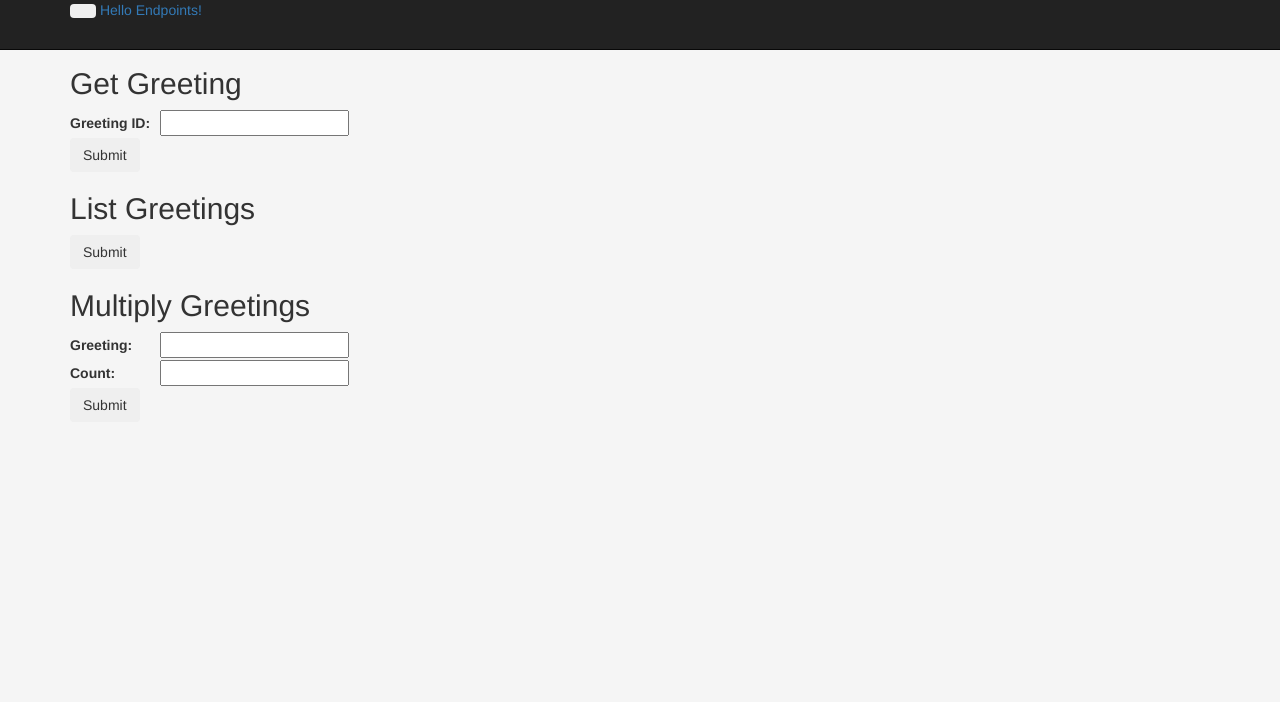
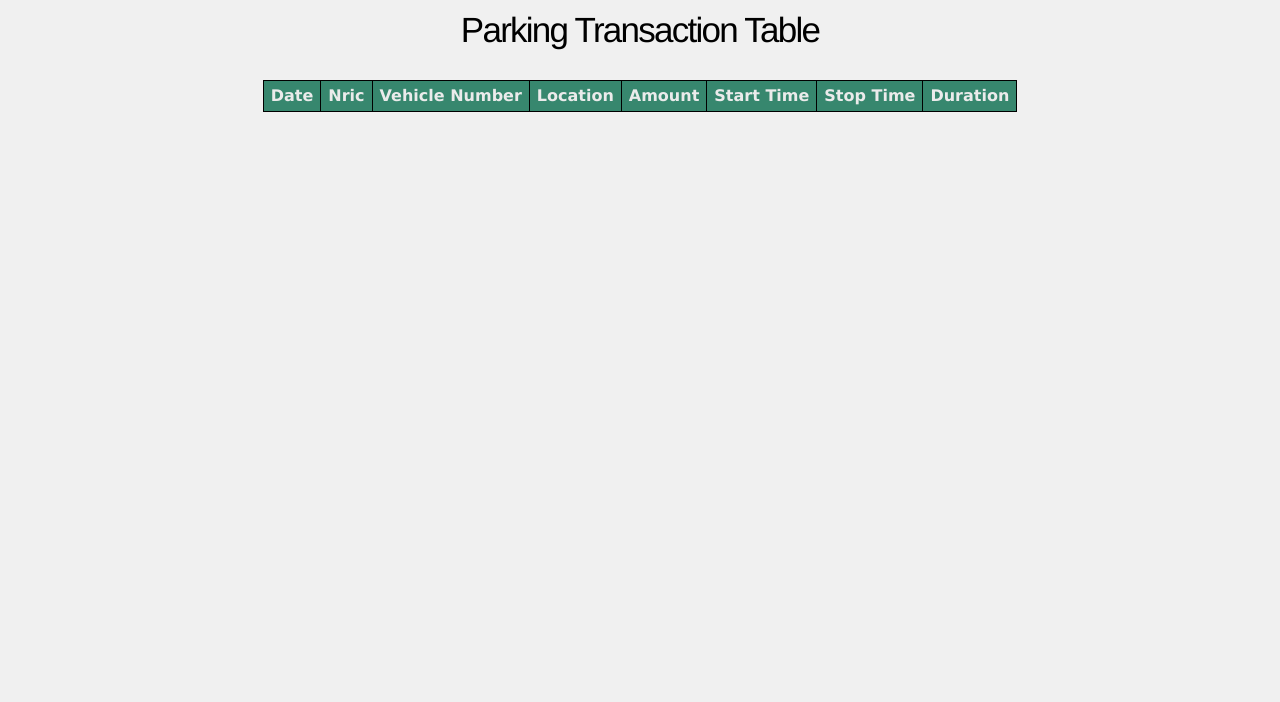
Before and after one commit to suneelmurthy/sgvehiclepark, a Python web app: template templates/index.html in a window 1280 px wide. Shown: the top 702 px of the page. Before the commit the page ends 411 px from the top, so only its background shows below. Run offline with Jinja, Linux system fonts and the light colour scheme; the template is opened without the code that fills it, so the values that code supplies are empty; some libraries are stand-ins or nearby versions.

Commit message:
initial revision

```diff
--- a/static/js/style.css
+++ b/static/js/style.css
@@ -16,7 +16,7 @@ html, body, div, span, applet, object, iframe, h1, h2, h3, h4, h5, h6, p, blockq
 }
 html { height: 101%; }
 body {
-  background: #f0f0f0 url('images/bg.gif');
+  background: #f0f0f0;
   font-family: 'Helvetica Neue', Helvetica, Arial, sans-serif;
   color: #313131;
   font-size: 62.5%;
@@ -88,12 +88,12 @@ img { border: 0; max-width: 100%; }
 /** typography **/
 h1 {
   font-family: 'Helvetica Neue', Helvetica, Arial, sans-serif;
-  font-size: 2.5em;
+  font-size: 3.5em;
   line-height: 1.5em;
   letter-spacing: -0.05em;
   margin-bottom: 20px;
   padding: .1em 0;
-  color: #444;
+  color: #000;
 	position: relative;
 	overflow: hidden;
 	white-space: nowrap;
@@ -229,3 +229,39 @@ a:hover { text-decoration: underline; }
 .autocomplete-suggestion { padding: 10px 5px; font-size: 1.2em; white-space: nowrap; overflow: hidden; }
 .autocomplete-selected { background: #f0f0f0; }
 .autocomplete-suggestions strong { font-weight: normal; color: #3399ff; }
+
+
+
+SSTableGenerator {
+	margin:0px;padding:0px;
+	/*width:75%;*/
+	box-shadow: 10px 10px 5px #888888;
+	border:1px solid #11f4bf;
+}.CSSTableGenerator table{
+    border-collapse: collapse;
+        border-spacing: 0;
+	margin:10px;padding:10px;
+}
+.CSSTableGenerator td{
+	vertical-align:middle;
+	background-color:#ebebeb;
+	border:1px solid #000000;
+	border-width:1px;
+	text-align:center;
+	padding:7px;
+	font-size:14px;
+	font-family:Arial;
+	font-weight:normal;
+	color:#37876E;
+}
+
+.firstrow td {
+	background-color:#37876E;
+	border:1px solid #000000;
+	text-align:center;
+	border-width:1px;
+	font-size:16px;
+	font-family:Verdana;
+	font-weight:bold;
+	color:#ebebeb;
+}
--- a/templates/index.html
+++ b/templates/index.html
@@ -55,94 +55,90 @@
 <!DOCTYPE html>
 <html>
 <head>
-    <title>Hello Endpoints!</title>
-    <script async src="/static/js/base.js"></script>
-    <link rel="stylesheet" href="/bootstrap/css/bootstrap.css">
-    <link rel="stylesheet" href="/bootstrap/css/bootstrap-responsive.css">
-    <style>
-        body {
-            padding-top: 40px;
-            padding-bottom: 40px;
-            background-color: #f5f5f5;
-        }
-        blockquote {
-            margin-bottom: 10px;
-            border-left-color: #bbb;
-        }
-        form {
-            margin-top: 10px;
-        }
-        form label {
-          width: 90px;
-          display: inline-block;
-        }
-        .form-signin input[type="text"] {
-            font-size: 16px;
-            height: auto;
-            margin-bottom: 15px;
-            padding: 7px 9px;
-        }
-        .row {
-            margin-left: 0px;
-            margin-top: 10px;
-            overflow: scroll;
-        }
-    </style>
+        <script src="http://ajax.googleapis.com/ajax/libs/jquery/1.5/jquery.min.js"></script>
+    <script src="http://code.jquery.com/jquery-1.11.0.min.js"></script>
+    <link rel="stylesheet" type="text/css" media="all" href="js/style.css">
+
 </head>
+
 <body>
-<div class="navbar navbar-inverse navbar-fixed-top">
-    <div class="navbar-inner">
-        <div class="container">
-            <button type="button" class="btn btn-navbar" data-toggle="collapse" data-target=".nav-collapse">
-                <span class="icon-bar"></span>
-                <span class="icon-bar"></span>
-                <span class="icon-bar"></span>
-            </button>
-            <a class="brand" href="#">Hello Endpoints!</a>
-        </div>
-    </div>
+
+    <div align="center">
+<h1>Parking Transaction Table</h1>
 </div>
 
-<div class="container">
 
-    <output id="outputLog"></output>
+<div align="center" class="CSSTableGenerator" >
+<table id="mixed">
+<tr class="firstrow">
+    <td>Date</td>
+    <td>Nric</td>
+    <td>Vehicle Number </td>
+    <td>Location</td>
+    <td>Amount</td>
+    <td>Start Time </td>
+    <td>Stop Time</td>
+    <td>Duration</td>
+</tr>
 
-    <form onsubmit="return false;">
-        <h2>Get Greeting</h2>
-        <div><label for="id">Greeting ID:</label><input id="id" /></div>
-        <div><input id="getGreeting" type="submit" class="btn btn-small" value="Submit"></div>
-    </form>
+</table>
+</div>
 
-    <form onsubmit="return false;">
-        <h2>List Greetings</h2>
-        <div><input id="listGreeting" type="submit" class="btn btn-small" value="Submit"></div>
-    </form>
-    <form onsubmit="return false;">
-        <h2>Multiply Greetings</h2>
-        <div><label for="greeting">Greeting:</label><input id="greeting" /></div>
-        <div><label for="count">Count:</label><input id="count" /></div>
-        <div><input id="multiplyGreetings" type="submit" class="btn btn-small" value="Submit"></div>
-    </form>
+
+
     <script>
         function init() {
-//            alert('loaded');
             var ROOT = 'https://sgvehiclepark.appspot.com/_ah/api';
             gapi.client.load('parkingusersapi', 'v1', function() {
-//                alert('Client loaded');
-//                gapi.client.parkingusersapi.sgvpNewUserRegister({'Cust_Handphone': '82852567','Cust_Nric': 'user1006','Cust_Password': 'User1006'}).execute(function(resp) {
-////                    alert('Inside API Call');
-//                    alert(resp.ResponseMsg);
-//                    console.log(resp);
-//                });
                 gapi.client.parkingusersapi.sgvpTransactionHistory().execute(function(resp) {
 //                    alert('Inside API Call');
-                    alert(resp.ResponseMsg);
-                    console.log(resp);
+//                    alert(resp.ResponseMsg);
+                    if(resp.ResponseMsg == "Valid Data Available")
+                    {
+                        row = new Array(resp.ResponseData.length);
+                        var mixed = document.getElementById("mixed");
+                        // IE7 only supports appending rows to tbody
+                        var tbody = document.createElement("tbody");
+
+                        for (var i=0; i < resp.ResponseData.length; i++)
+                        {
+                            row[i] = new Array(8);
+                            row[i][0] = resp.ResponseData[i].Date;
+                            row[i][1] = resp.ResponseData[i].Nric;
+                            row[i][2] = resp.ResponseData[i].Regnumber;
+                            row[i][3] = resp.ResponseData[i].Location;
+                            row[i][4] = resp.ResponseData[i].Amount;
+                            row[i][5] = resp.ResponseData[i].Starttime;
+                            row[i][6] = resp.ResponseData[i].Stoptime;
+                            row[i][7] = resp.ResponseData[i].Stopduration;
+
+                            // Table Entry
+                            var tr = document.createElement("tr");
+                            for (var j = 0; j < row[i].length; j++) {
+                               var td = document.createElement("td");
+                               var txt = document.createTextNode(row[i][j]);
+                               td.appendChild(txt);
+                               tr.appendChild(td);
+                            }
+
+                            // append row to table
+                            // IE7 requires append row to tbody, append tbody to table
+                            tbody.appendChild(tr);
+                            mixed.appendChild(tbody);
+                        }
+                    }
+                    else
+                    {
+
+                    }
+
+//                    console.log(resp);
                 });
             }, ROOT);
         }
     </script>
     <script src="https://apis.google.com/js/client.js?onload=init"></script>
-</div>
+
+
 </body>
 </html>
```
Also changed, not shown: config/sgvehiclepark.py (+23 -15 lines), sgvehiclepark_api.py (+97 -13 lines).
